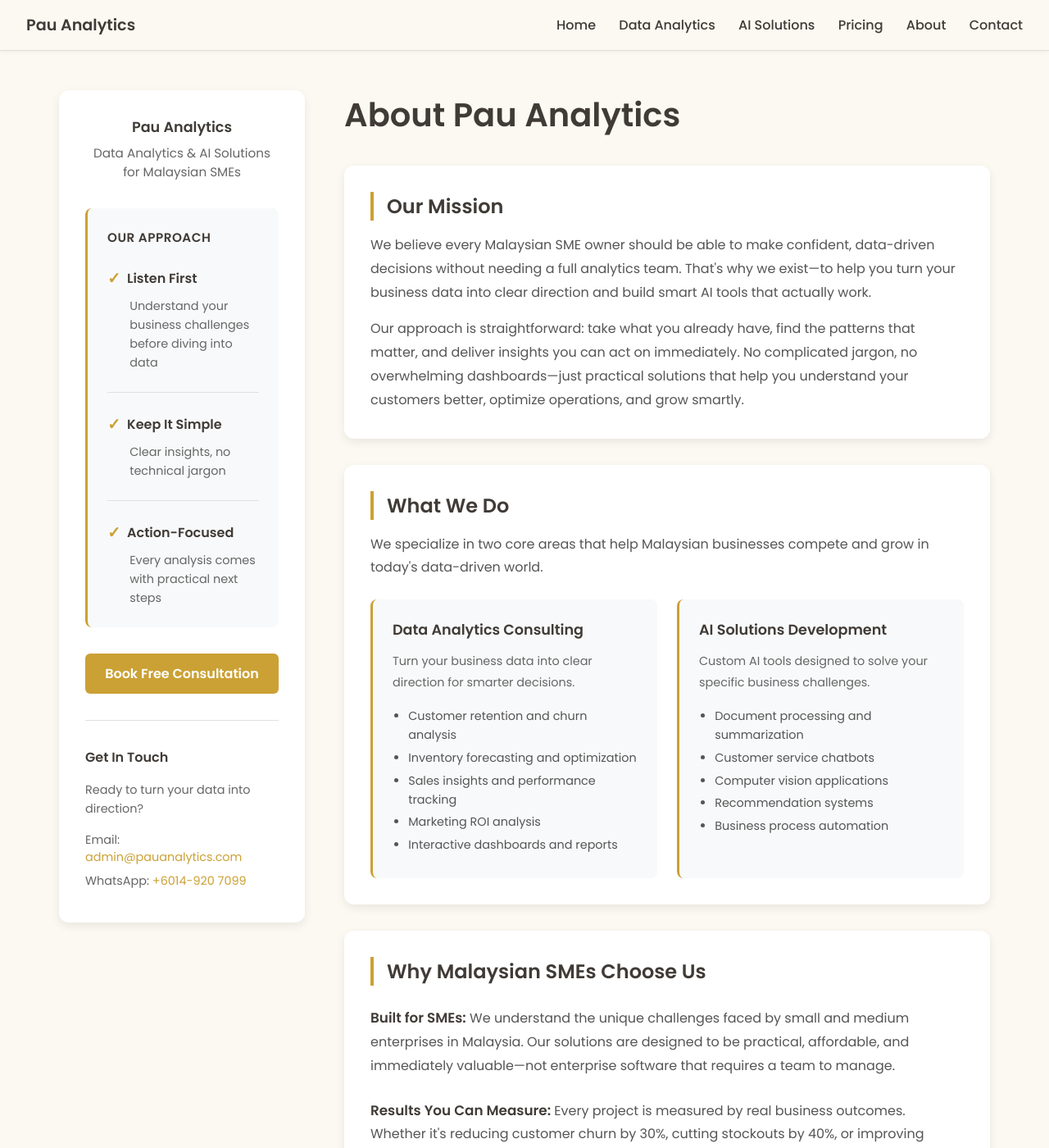
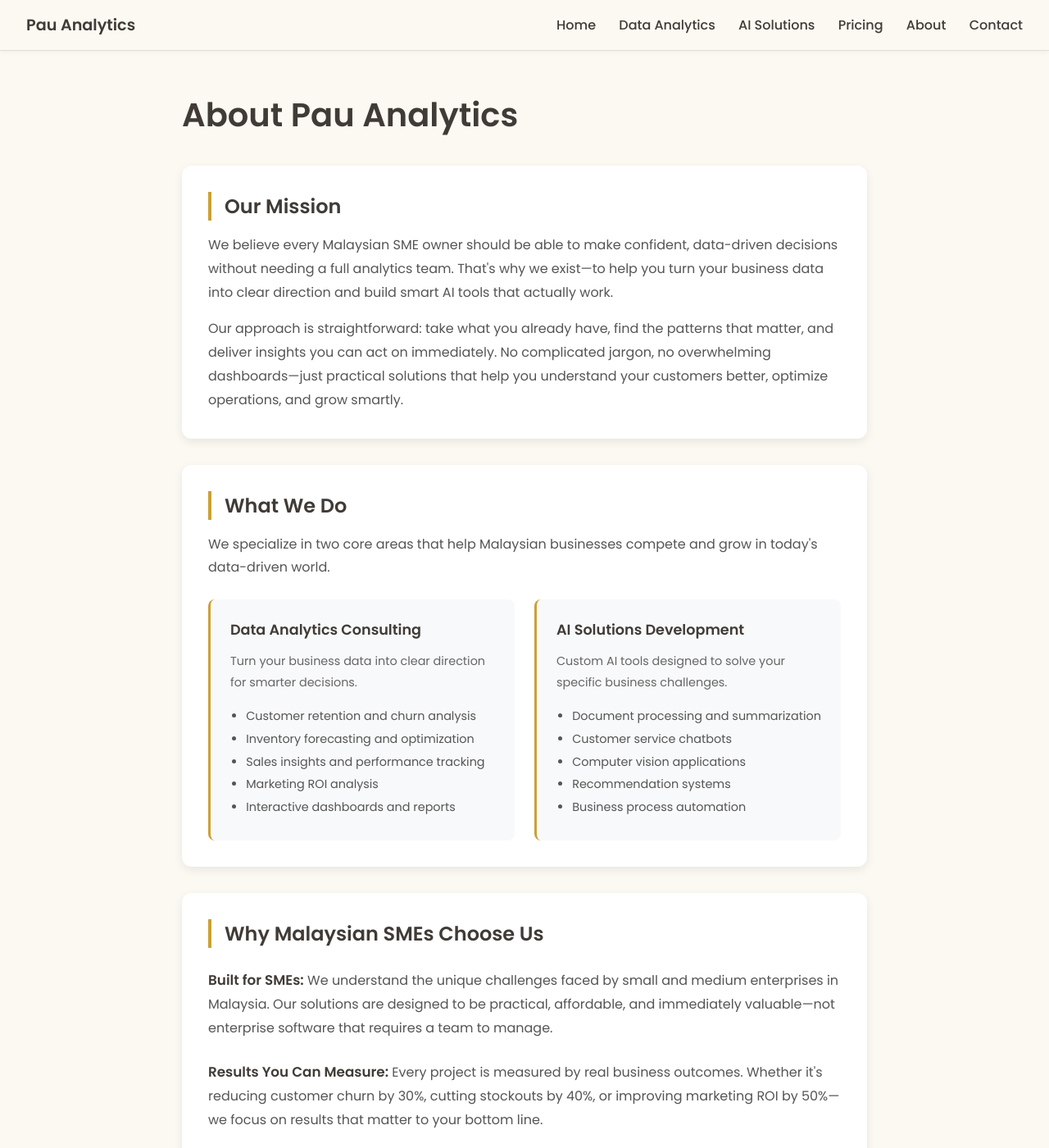
Before and after one commit to lyven81/pinnacles-learning-website, a Jekyll site: the page about-v1.html, which Jekyll copies as it is, in a window 1280 px wide and 1400 px high. Shown: the whole window at 82% size. Built offline with Jekyll 4.4.1, drawn with Linux system fonts in a browser that asks for light colours; some of the changed text lies outside the part shown.

Commit message:
Convert to single column layout, remove left sidebar
Changes:
- Remove entire left sidebar with Our Approach section
- Extend main content to full width (900px max)
- Add contact info (Email & WhatsApp) above Book Free Consultation button
- Center-aligned contact info with light gray background
- Simplified responsive design (768px, 480px breakpoints)
- Clean, focused single-column layout

🤖 Generated with [Claude Code](https://claude.com/claude-code)

Co-Authored-By: Claude <noreply@anthropic.com>

```diff
--- a/about-v1.html
+++ b/about-v1.html
@@ -109,169 +109,17 @@
       color: #CBA135;
     }
 
-    /* Two-column layout container */
+    /* Single column layout container */
     .page-container {
-      display: flex;
-      max-width: 1200px;
+      max-width: 900px;
       margin: 0 auto;
       padding: 3rem 2rem;
-      gap: 3rem;
       flex: 1;
     }
 
-    /* Left Sidebar */
-    .left-sidebar {
-      flex: 0 0 300px;
-      background: white;
-      padding: 2rem;
-      border-radius: 12px;
-      box-shadow: 0 4px 12px rgba(0,0,0,0.08);
-      height: fit-content;
-      position: sticky;
-      top: 20px;
-      align-self: flex-start;
-    }
-
-    .company-logo {
+    /* Main Content */
+    .main-content {
       width: 100%;
-      max-width: 200px;
-      margin: 0 auto 1.5rem;
-      display: block;
-    }
-
-    .company-tagline {
-      text-align: center;
-      font-size: 1.1rem;
-      font-weight: 600;
-      color: #403B36;
-      margin-bottom: 0.5rem;
-    }
-
-    .company-subtitle {
-      text-align: center;
-      font-size: 0.95rem;
-      color: #666;
-      margin-bottom: 2rem;
-      line-height: 1.5;
-    }
-
-    .approach-section {
-      background: #f8f9fa;
-      padding: 1.5rem;
-      border-radius: 8px;
-      margin-bottom: 2rem;
-      border-left: 3px solid #CBA135;
-    }
-
-    .approach-section h3 {
-      font-size: 0.95rem;
-      color: #403B36;
-      margin-bottom: 1.5rem;
-      text-transform: uppercase;
-      letter-spacing: 0.5px;
-      font-weight: 600;
-    }
-
-    .approach-item {
-      margin-bottom: 1.5rem;
-      padding-bottom: 1.5rem;
-      border-bottom: 1px solid #e0e0e0;
-    }
-
-    .approach-item:last-child {
-      margin-bottom: 0;
-      padding-bottom: 0;
-      border-bottom: none;
-    }
-
-    .approach-title {
-      font-size: 1rem;
-      font-weight: 600;
-      color: #403B36;
-      margin-bottom: 0.5rem;
-      display: flex;
-      align-items: center;
-    }
-
-    .approach-title::before {
-      content: "✓";
-      color: #CBA135;
-      font-weight: bold;
-      margin-right: 0.5rem;
-      font-size: 1.2rem;
-    }
-
-    .approach-description {
-      font-size: 0.9rem;
-      color: #666;
-      line-height: 1.6;
-      padding-left: 1.7rem;
-    }
-
-    .sidebar-cta {
-      margin-top: 2rem;
-    }
-
-    .cta-button {
-      display: block;
-      width: 100%;
-      text-align: center;
-      background-color: #CBA135;
-      color: white;
-      text-decoration: none;
-      padding: 12px 20px;
-      border-radius: 6px;
-      font-weight: 600;
-      font-size: 1rem;
-      transition: background-color 0.3s ease;
-    }
-
-    .cta-button:hover {
-      background-color: #b08e2e;
-    }
-
-    .sidebar-contact {
-      margin-top: 2rem;
-      padding-top: 2rem;
-      border-top: 1px solid #e0e0e0;
-    }
-
-    .sidebar-contact h3 {
-      font-size: 1rem;
-      color: #403B36;
-      margin-bottom: 1rem;
-    }
-
-    .sidebar-contact p {
-      font-size: 0.9rem;
-      color: #666;
-      line-height: 1.6;
-      margin-bottom: 1rem;
-    }
-
-    .sidebar-contact ul {
-      list-style: none;
-      padding: 0;
-    }
-
-    .sidebar-contact li {
-      font-size: 0.9rem;
-      color: #666;
-      margin-bottom: 0.5rem;
-    }
-
-    .sidebar-contact a {
-      color: #CBA135;
-      text-decoration: none;
-    }
-
-    .sidebar-contact a:hover {
-      text-decoration: underline;
-    }
-
-    /* Right Main Content */
-    .main-content {
-      flex: 1;
     }
 
     .main-content h1 {
@@ -305,6 +153,46 @@
 
     .about-section p:last-child {
       margin-bottom: 0;
+    }
+
+    .contact-info {
+      text-align: center;
+      margin-bottom: 1.5rem;
+      padding: 1rem;
+      background: #f8f9fa;
+      border-radius: 8px;
+    }
+
+    .contact-info p {
+      font-size: 0.95rem;
+      color: #666;
+      margin-bottom: 0.5rem;
+    }
+
+    .contact-info a {
+      color: #CBA135;
+      text-decoration: none;
+      font-weight: 500;
+    }
+
+    .contact-info a:hover {
+      text-decoration: underline;
+    }
+
+    .cta-button {
+      display: inline-block;
+      background-color: #CBA135;
+      color: white;
+      text-decoration: none;
+      padding: 12px 30px;
+      border-radius: 6px;
+      font-weight: 600;
+      font-size: 1rem;
+      transition: background-color 0.3s ease;
+    }
+
+    .cta-button:hover {
+      background-color: #b08e2e;
     }
 
     .services-grid {
@@ -377,38 +265,6 @@
     }
 
     /* Responsive Design */
-    @media (max-width: 968px) {
-      .page-container {
-        flex-direction: column;
-        padding: 2rem 1rem;
-        gap: 2rem;
-      }
-
-      .left-sidebar {
-        flex: 1;
-        position: static;
-        margin-bottom: 0;
-        padding: 1.5rem;
-      }
-
-      .approach-section {
-        padding: 1.5rem;
-      }
-
-      .approach-item {
-        margin-bottom: 1.2rem;
-        padding-bottom: 1.2rem;
-      }
-
-      .main-content h1 {
-        font-size: 2rem;
-      }
-
-      .services-grid {
-        grid-template-columns: 1fr;
-      }
-    }
-
     @media (max-width: 768px) {
       .navbar {
         flex-direction: column;
@@ -425,48 +281,11 @@
       }
 
       .page-container {
-        padding: 1.5rem 1rem;
-        gap: 1.5rem;
-      }
-
-      .left-sidebar {
-        padding: 1.5rem;
-      }
-
-      .company-tagline {
-        font-size: 1rem;
-      }
-
-      .company-subtitle {
-        font-size: 0.9rem;
-      }
-
-      .approach-section {
-        padding: 1.2rem;
-        margin-bottom: 1.5rem;
-      }
-
-      .approach-section h3 {
-        font-size: 0.85rem;
-        margin-bottom: 1.2rem;
-      }
-
-      .approach-item {
-        margin-bottom: 1rem;
-        padding-bottom: 1rem;
-      }
-
-      .approach-title {
-        font-size: 0.95rem;
-      }
-
-      .approach-description {
-        font-size: 0.85rem;
-        padding-left: 1.5rem;
+        padding: 2rem 1rem;
       }
 
       .main-content h1 {
-        font-size: 1.8rem;
+        font-size: 2rem;
         margin-bottom: 1.5rem;
       }
 
@@ -483,26 +302,34 @@
         font-size: 0.95rem;
       }
 
+      .services-grid {
+        grid-template-columns: 1fr;
+      }
+
       .service-card {
         padding: 1.2rem;
+      }
+
+      .contact-info {
+        padding: 0.8rem;
+      }
+
+      .contact-info p {
+        font-size: 0.9rem;
       }
     }
 
     @media (max-width: 480px) {
       .page-container {
-        padding: 1rem;
+        padding: 1.5rem 1rem;
       }
 
-      .left-sidebar {
-        padding: 1.2rem;
+      .main-content h1 {
+        font-size: 1.8rem;
       }
 
       .about-section {
         padding: 1.2rem;
-      }
-
-      .approach-description {
-        font-size: 0.8rem;
       }
     }
   </style>
@@ -522,42 +349,6 @@
   </div>
 
   <div class="page-container">
-    <!-- Left Sidebar -->
-    <aside class="left-sidebar">
-      <div class="company-tagline">Pau Analytics</div>
-      <div class="company-subtitle">Data Analytics & AI Solutions for Malaysian SMEs</div>
-
-      <div class="approach-section">
-        <h3>Our Approach</h3>
-        <div class="approach-item">
-          <div class="approach-title">Listen First</div>
-          <div class="approach-description">Understand your business challenges before diving into data</div>
-        </div>
-        <div class="approach-item">
-          <div class="approach-title">Keep It Simple</div>
-          <div class="approach-description">Clear insights, no technical jargon</div>
-        </div>
-        <div class="approach-item">
-          <div class="approach-title">Action-Focused</div>
-          <div class="approach-description">Every analysis comes with practical next steps</div>
-        </div>
-      </div>
-
-      <div class="sidebar-cta">
-        <a href="contact.html" class="cta-button">Book Free Consultation</a>
-      </div>
-
-      <div class="sidebar-contact">
-        <h3>Get In Touch</h3>
-        <p>Ready to turn your data into direction?</p>
-        <ul>
-          <li>Email: <a href="mailto:admin@pauanalytics.com">admin@pauanalytics.com</a></li>
-          <li>WhatsApp: <a href="https://wa.me/60149207099">+6014-920 7099</a></li>
-        </ul>
-      </div>
-    </aside>
-
-    <!-- Main Content -->
     <main class="main-content">
       <h1>About Pau Analytics</h1>
 
@@ -645,8 +436,12 @@
         <p>
           Let's discuss how we can turn your data into direction and build solutions that work for your business.
         </p>
-        <p style="margin-top: 1.5rem;">
-          <a href="contact.html" class="cta-button" style="display: inline-block; width: auto; padding: 12px 30px;">Book a Free Consultation</a>
+        <div class="contact-info">
+          <p>Email: <a href="mailto:admin@pauanalytics.com">admin@pauanalytics.com</a></p>
+          <p>WhatsApp: <a href="https://wa.me/60149207099">+6014-920 7099</a></p>
+        </div>
+        <p style="text-align: center;">
+          <a href="contact.html" class="cta-button">Book a Free Consultation</a>
         </p>
       </section>
     </main>
```
